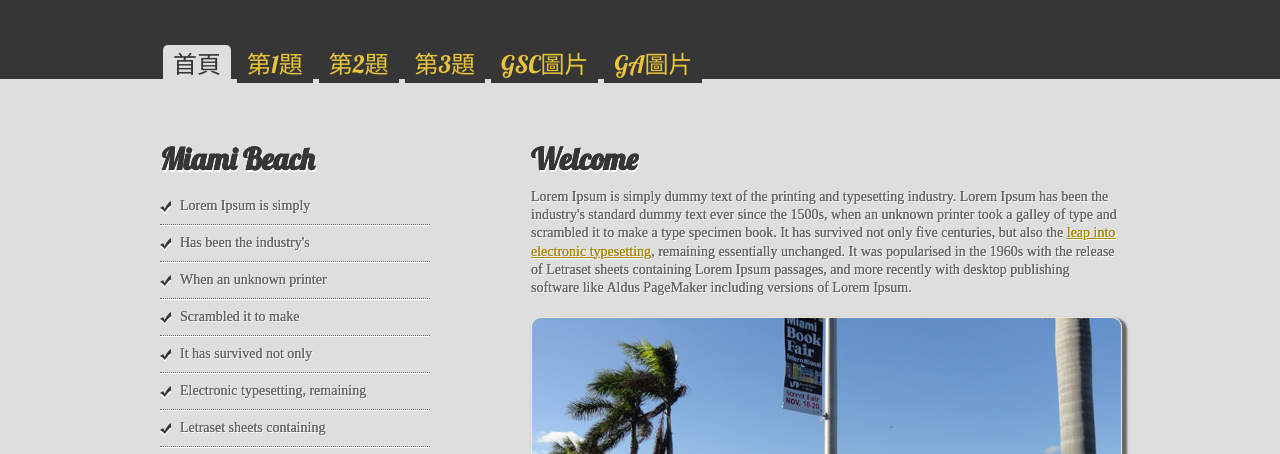
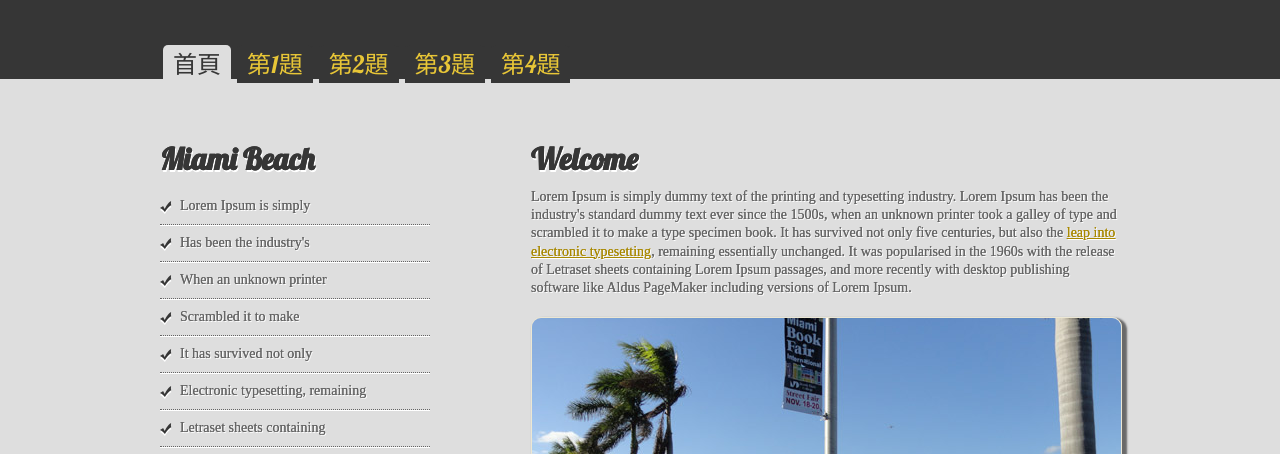
Before and after one commit to ccen1190/hw3, a plain HTML site: page index.html in a window 1280 px wide. Shown: the part 345-799 px from the top of the page. Drawn offline with Linux system fonts and the light colour scheme; a web font is replaced by a local one.

Commit message:
Update index.html

```diff
--- a/index.html
+++ b/index.html
@@ -12,9 +12,8 @@
 <head>
 <meta charset="utf-8">
 <meta name="viewport" content="width=device-width, initial-scale=1.0">
-<title>110570025 陳盈蓁作業3</title>
-	<meta name="description" content="這個網站是由110570025 陳盈蓁製作的作業3，內容是CSS的第2題進階應用">
-	<meta name="keywords" content="陳盈蓁,作業3,CSS,GA">
+<title>110570025 陳盈蓁</title>
+
 <link href='http://fonts.googleapis.com/css?family=Lobster' rel='stylesheet' type='text/css'>
 <link href='http://fonts.googleapis.com/css?family=Belgrano' rel='stylesheet' type='text/css'>
 <link href="css/styles.css" rel="stylesheet" type="text/css">
@@ -35,8 +34,7 @@
             <li><a href="a1.html">第1題</a></li>
             <li><a href="a2.html">第2題</a></li>
             <li><a href="a3.html">第3題</a></li>
-            <li><a href="a3.html">GSC圖片</a></li>
-            <li><a href="a4.html">GA圖片</a></li>
+            <li><a href="a4.html">第4題</a></li>
         </ul>
     </nav>
     <div class="mainContent">
```
